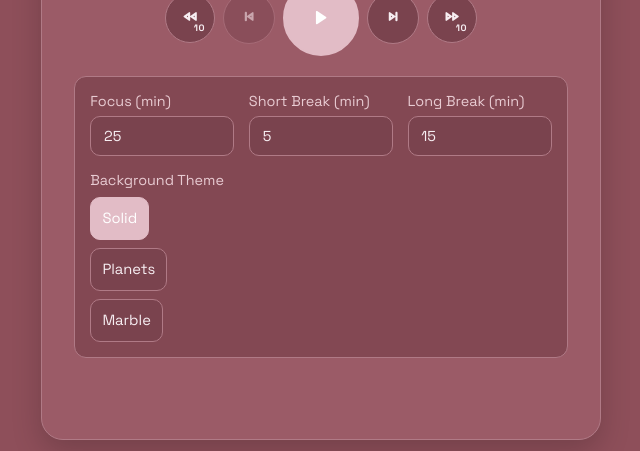
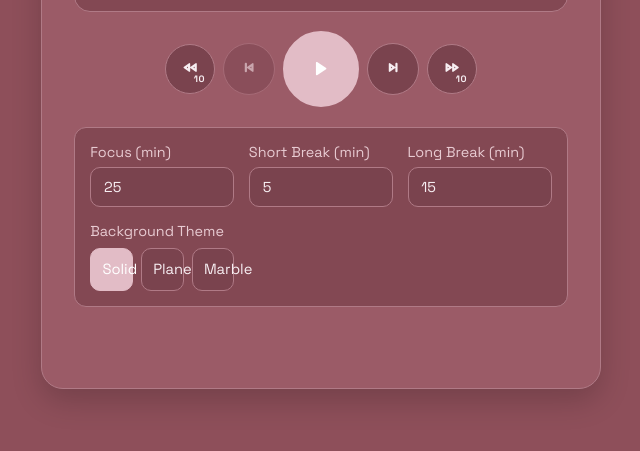
Before and after one commit to SiRex750/pomodoro-me, a plain HTML site: page index.html in a window 1280 px wide. Both pictures are taken after a click on the button 715 px from the left and 318 px from the top of the page. Shown: the part 349-800 px from the top of the page, without its empty margins (319-959 px from the left). Drawn offline with nearby package versions, Linux system fonts and the light colour scheme.

Commit message:
Align theme buttons in one equal row

```diff
--- a/styles.css
+++ b/styles.css
@@ -218,13 +218,14 @@ label {
 }
 
 .theme-buttons {
-  display: flex;
+  display: grid;
+  grid-template-columns: repeat(3, minmax(0, 1fr));
   gap: 0.5rem;
-  flex-wrap: wrap;
 }
 
 .theme-btn {
-  padding: 0.55rem 0.85rem;
+  width: 100%;
+  padding: 0.55rem 0.5rem;
   border-radius: 999px;
 }
 
```
